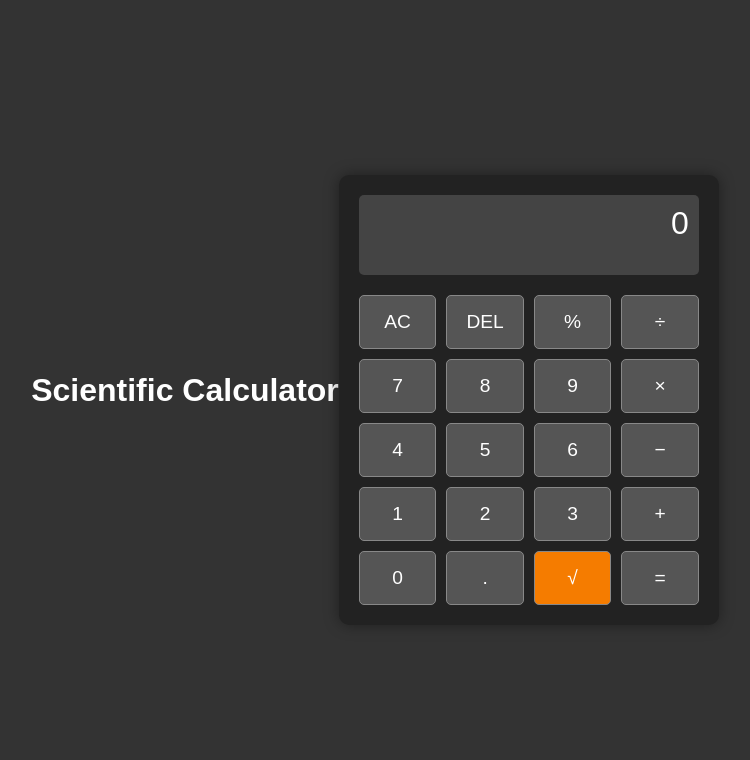
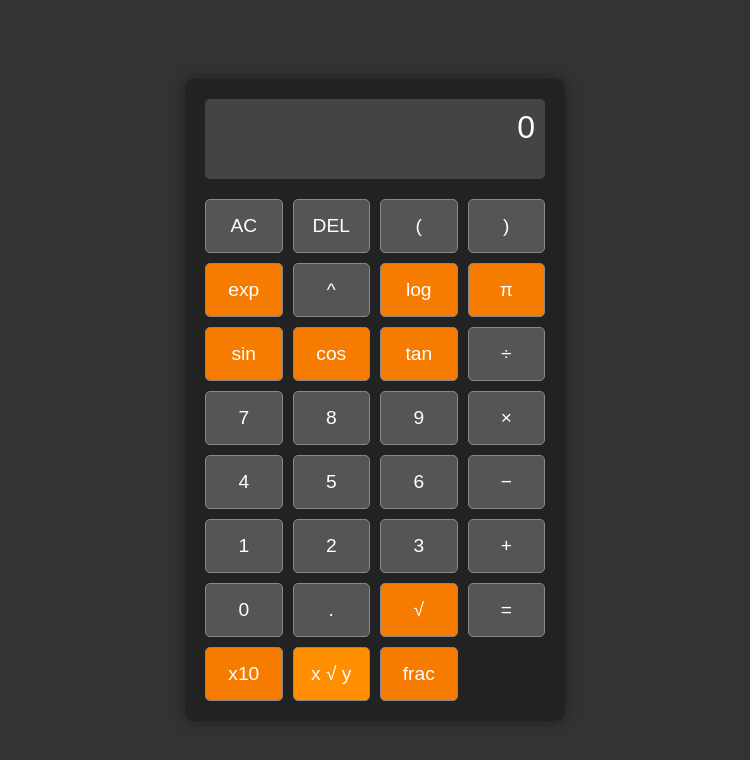
Before and after one commit to Tony-Stark8/scientific-calculator, a plain HTML site: page docs/index.html in a window 1280 px wide. Shown: the whole page, without its empty margins (265-1015 px from the left). Drawn offline with Linux system fonts and the light colour scheme.

Commit message:
New index

```diff
--- a/docs/index.html
+++ b/docs/index.html
@@ -7,40 +7,60 @@
     <link rel="stylesheet" href="calculator_styles.css">
 </head>
 <body>
-<header>
-    <h1>Scientific Calculator</h1>
-</header>
-
 <main>
-    <div class="calculator">
-        <div class="display" id="display">0</div>
-        <div class="buttons">
+    <section class="calculator">
+        <section class="display" id="display">0</section>
+        <section class="buttons">
+            <!-- First Row -->
             <button class="btn" data-action="clear">AC</button>
             <button class="btn" data-action="delete">DEL</button>
-            <button class="btn" data-action="%">%</button>
+            <button class="btn" data-action="(">(</button>
+            <button class="btn" data-action=")">)</button>
+
+            <button class="btn" data-action="exp">exp</button>
+            <button class="btn" data-action="^">^</button>
+            <button class="btn" data-action="log">log</button>
+            <button class="btn" data-action="pi">π</button>
+
+            <!-- Second Row -->
+            <button class="btn" data-action="sin">sin</button>
+            <button class="btn" data-action="cos">cos</button>
+            <button class="btn" data-action="tan">tan</button>
             <button class="btn" data-action="/">&divide;</button>
 
+            <!-- Third Row -->
             <button class="btn">7</button>
             <button class="btn">8</button>
             <button class="btn">9</button>
             <button class="btn" data-action="*">&times;</button>
 
+            <!-- Fourth Row -->
             <button class="btn">4</button>
             <button class="btn">5</button>
             <button class="btn">6</button>
             <button class="btn" data-action="-">&minus;</button>
 
+            <!-- Fifth Row -->
             <button class="btn">1</button>
             <button class="btn">2</button>
             <button class="btn">3</button>
             <button class="btn" data-action="+">+</button>
 
+            <!-- Sixth Row -->
             <button class="btn">0</button>
             <button class="btn" data-action=".">.</button>
             <button class="btn" data-action="sqrt">&radic;</button>
             <button class="btn" data-action="=">=</button>
-        </div>
-    </div>
+
+            <!-- Seventh Row -->
+            <button class="btn" data-action="x10">x10</button>
+
+            <!-- Eighth Row -->
+            <!-- Changed button label to use the square root symbol (√) -->
+            <button class="btn" data-action="x_sqrt_y">x √ y</button>
+            <button class="btn" data-action="frac">frac</button>
+        </section>
+    </section>
 </main>
 
 <script src="calculator_script.js"></script>
```
